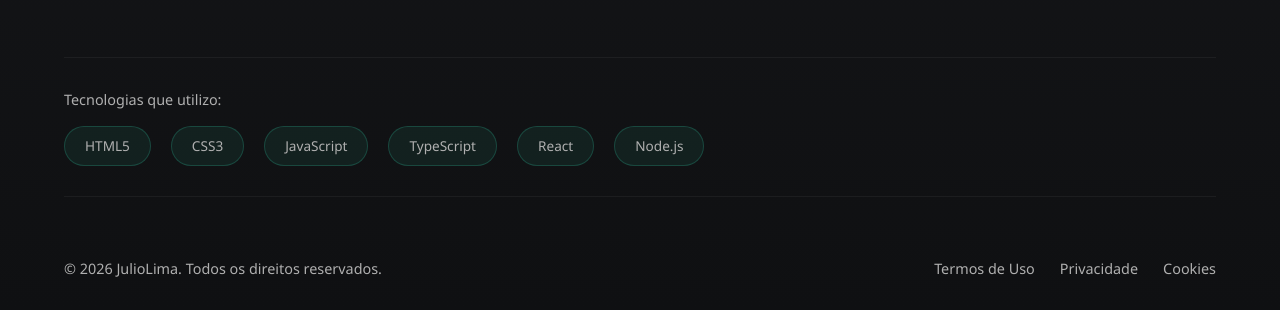
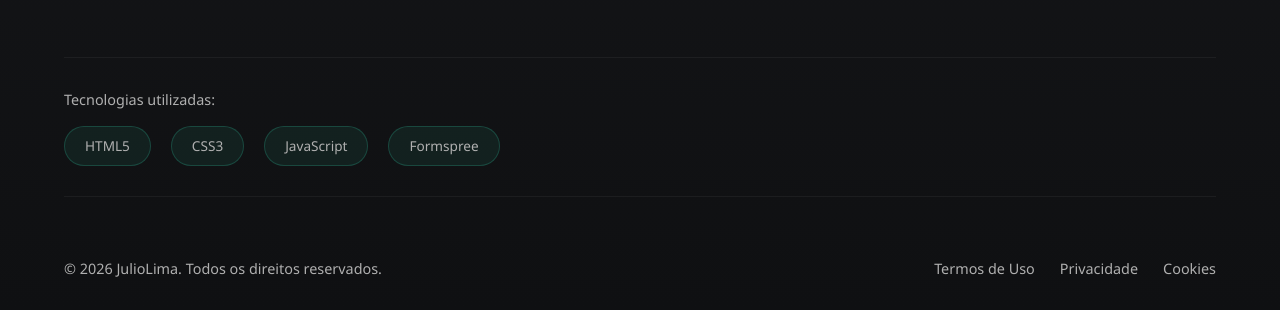
Before and after one commit to JulioLDS/Portifolio-Definitivo, a plain HTML site: page index.html in a window 1280 px wide. Shown: the part 4336-4646 px from the top of the page. Drawn offline with nearby package versions, Linux system fonts and the light colour scheme.

Commit message:
Atualizando Tecnologias utilzadas no projeto

```diff
--- a/index.html
+++ b/index.html
@@ -319,14 +319,12 @@
 
             <!-- Partners Section -->
             <div class="footer-partners">
-                <span class="partners-label">Tecnologias que utilizo:</span>
+                <span class="partners-label">Tecnologias utilizadas:</span>
                 <div class="partners-list">
                     <span class="partner-item">HTML5</span>
                     <span class="partner-item">CSS3</span>
                     <span class="partner-item">JavaScript</span>
-                    <span class="partner-item">TypeScript</span>
-                    <span class="partner-item">React</span>
-                    <span class="partner-item">Node.js</span>
+                    <span class="partner-item">Formspree</span>
                 </div>
             </div>
 
```
